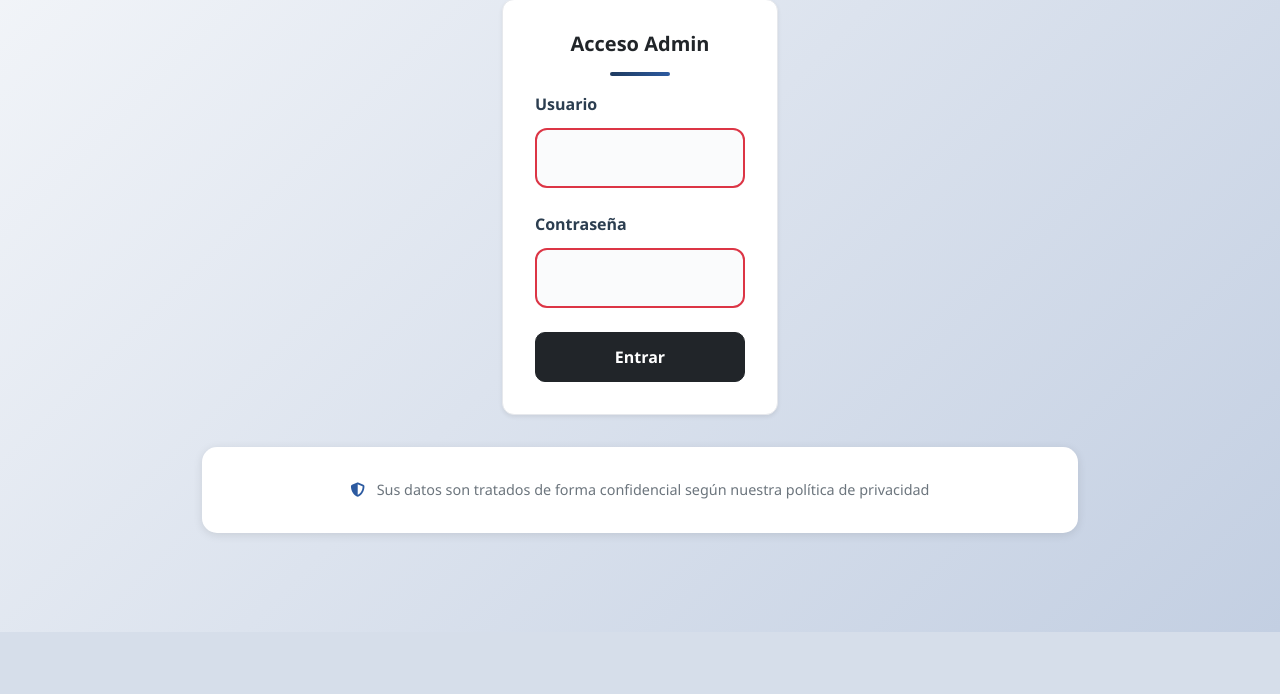
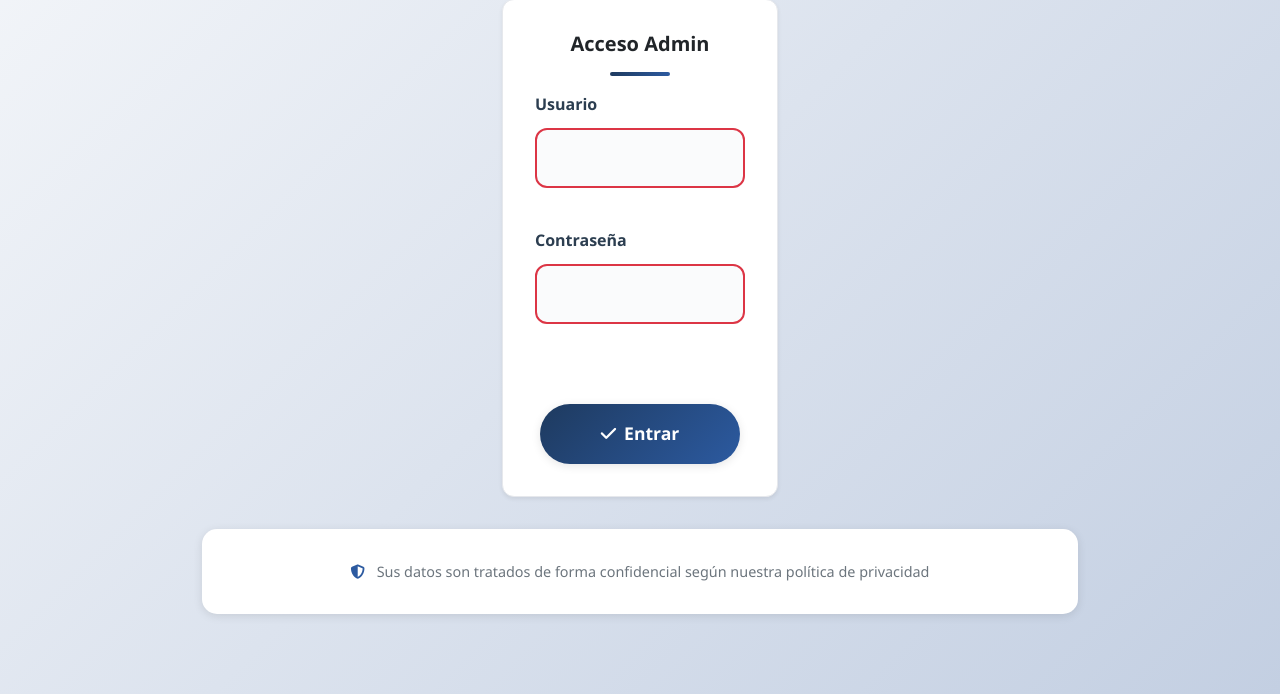
Before and after one commit to CarlosMelendezMejia/asistencia_qr, a Flask app: page /admin/login in a window 1280 px wide. Shown: the part 168-862 px from the top of the page. Before the commit the page ends 800 px from the top, so only its background shows below. Run offline with Flask 3, Linux system fonts and the light colour scheme.

Commit message:
Refine admin interface layout and styles

```diff
--- a/templates/admin.html
+++ b/templates/admin.html
@@ -14,16 +14,18 @@
           {% endif %}
         {% endwith %}
         <form method="post" action="{{ url_for('admin_login_post') }}">
-          <div class="mb-3">
+          <div class="row g-3">
+            <div class="col-12">
               <label class="form-label">Usuario</label>
               <input class="form-control" name="user" required />
             </div>
-          <div class="mb-3">
+            <div class="col-12">
               <label class="form-label">Contraseña</label>
               <input type="password" class="form-control" name="password" required />
             </div>
-          <div class="d-grid">
-            <button class="btn btn-dark" type="submit">Entrar</button>
+          </div>
+          <div class="d-grid mt-4">
+            <button class="btn btn-primary" type="submit">Entrar</button>
           </div>
         </form>
       </div>
@@ -31,6 +33,8 @@
   </div>
 </div>
 {% elif view == "panel" %}
+  <div class="card shadow-sm">
+    <div class="card-body">
       <div class="d-flex align-items-center justify-content-between mb-3">
         <h1 class="h5 m-0">Panel de registros</h1>
         <div>
@@ -98,5 +102,7 @@
       {% elif slug %}
         <div class="alert alert-info">No hay registros para este evento.</div>
       {% endif %}
+    </div>
+  </div>
 {% endif %}
 {% endblock %}
```
Lines whose indentation alone changed are shown as unchanged.
